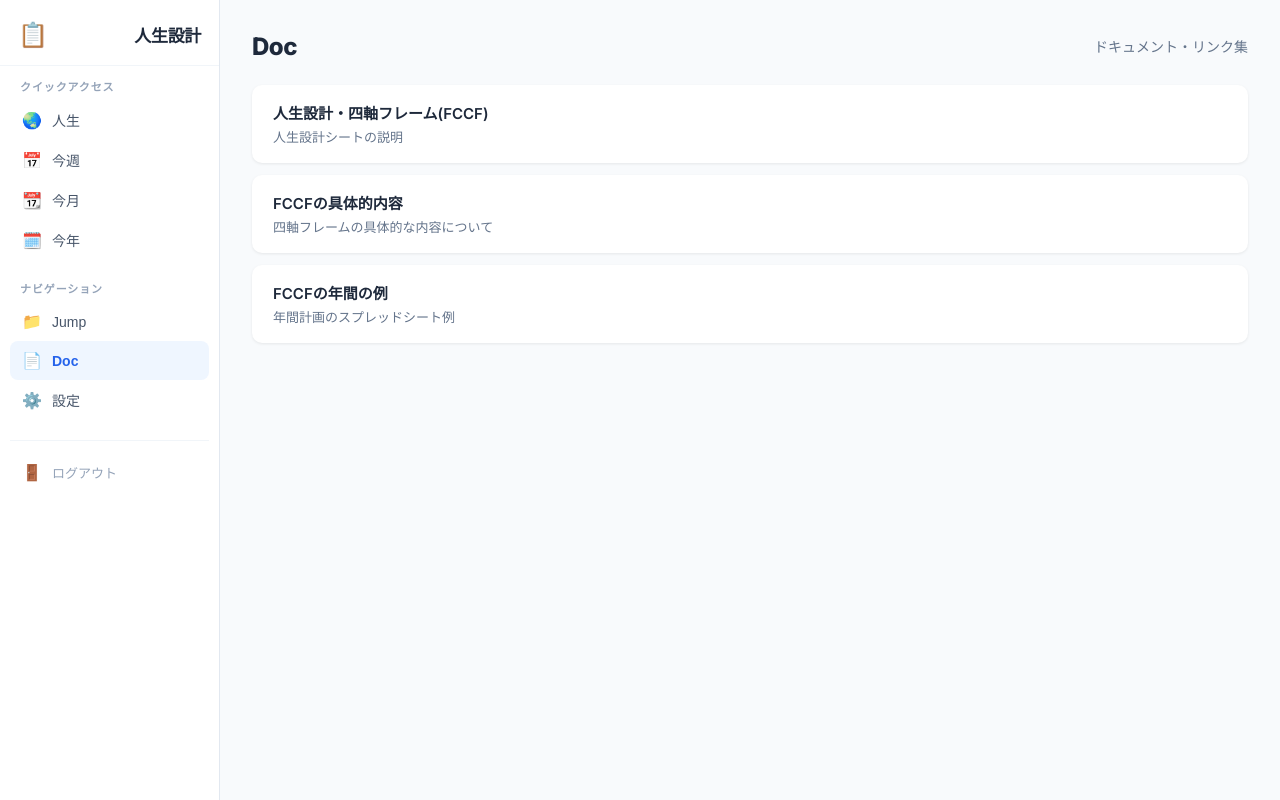
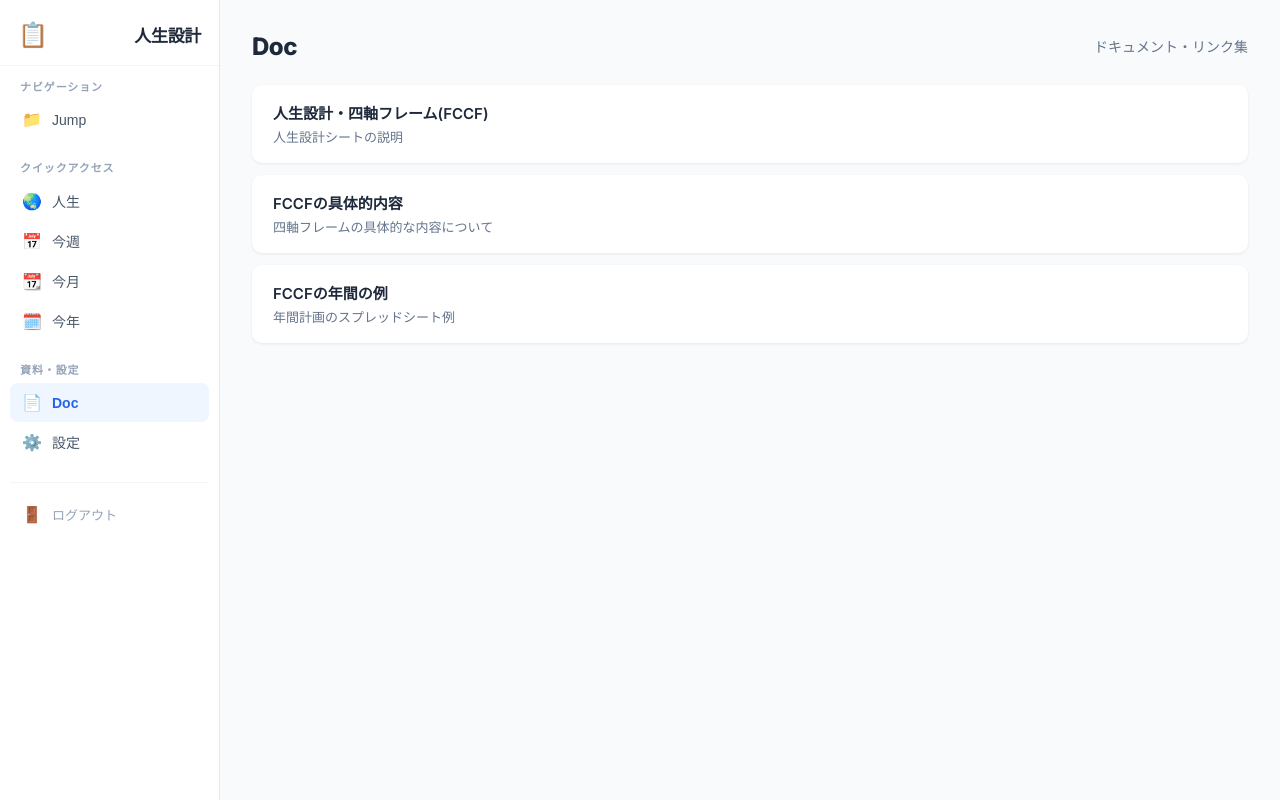
Before and after one commit to hamaoto/life-schedule, a Next.js app: page /doc in a window 1280 px wide. Built offline with nearby package versions, Linux system fonts and the light colour scheme; no server answers.

Commit message:
style: reorganize sidebar navigation order and sections

```diff
--- a/components/Sidebar/Sidebar.tsx
+++ b/components/Sidebar/Sidebar.tsx
@@ -45,6 +45,17 @@ export default function Sidebar({ isOpen, onClose }: SidebarProps) {
 
             <nav className="sidebar-nav">
                 <div className="nav-section">
+                    <div className="nav-section-label">ナビゲーション</div>
+                    <button
+                        className={`nav-item ${isActive('/jump') ? 'active' : ''}`}
+                        onClick={() => router.push('/jump')}
+                    >
+                        <span className="nav-icon">📁</span>
+                        <span className="nav-text">Jump</span>
+                    </button>
+                </div>
+
+                <div className="nav-section">
                     <div className="nav-section-label">クイックアクセス</div>
                     <button
                         className={`nav-item ${isActive('/sheet/life/0/0') ? 'active' : ''}`}
@@ -77,14 +88,7 @@ export default function Sidebar({ isOpen, onClose }: SidebarProps) {
                 </div>
 
                 <div className="nav-section">
-                    <div className="nav-section-label">ナビゲーション</div>
-                    <button
-                        className={`nav-item ${isActive('/jump') ? 'active' : ''}`}
-                        onClick={() => router.push('/jump')}
-                    >
-                        <span className="nav-icon">📁</span>
-                        <span className="nav-text">Jump</span>
-                    </button>
+                    <div className="nav-section-label">資料・設定</div>
                     <button
                         className={`nav-item ${isActive('/doc') ? 'active' : ''}`}
                         onClick={() => router.push('/doc')}
```
